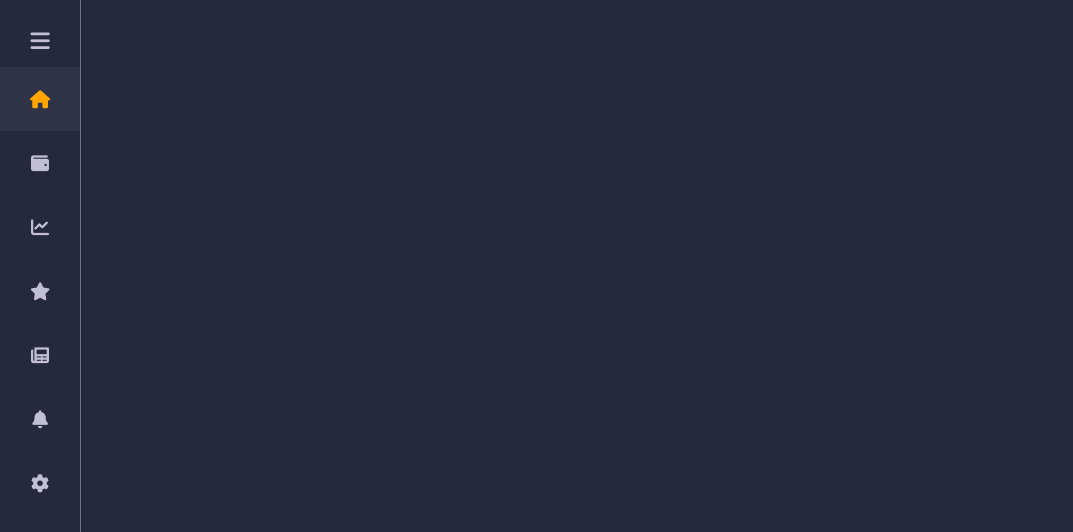
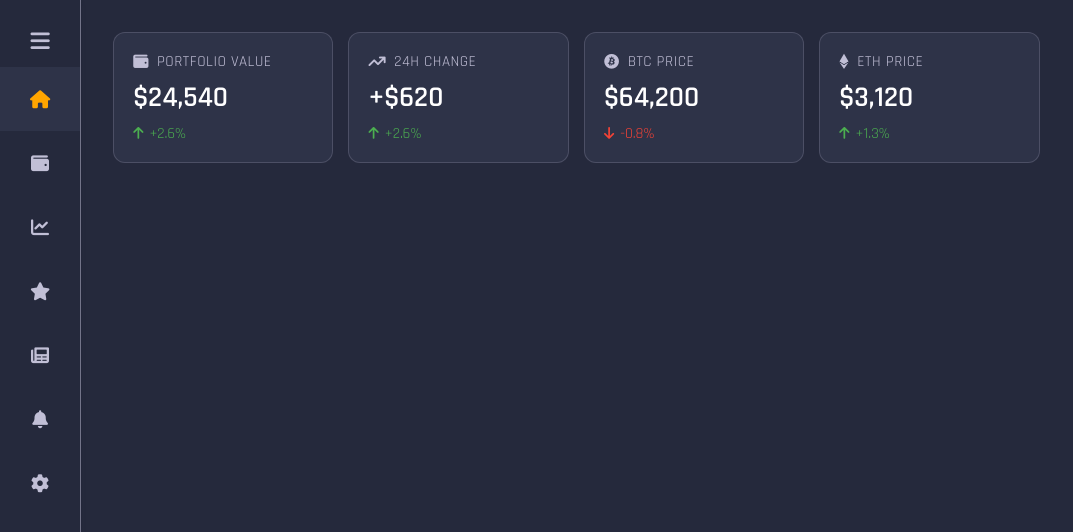
Before and after one commit to joseph-johnson27001/crypto-dashboard, a Vue app: page / in a window 1280 px wide. Shown: the top 532 px of the page, without its empty margins (0-1073 px from the left). Built offline with nearby package versions, Linux system fonts and the light colour scheme.

Commit message:
Stat card

```diff
--- a/src/App.vue
+++ b/src/App.vue
@@ -1,30 +1,43 @@
 <template>
   <div id="app">
     <SideBar />
-    <div class="content"></div>
+    <div class="content">
+      <DashboardPage />
+    </div>
   </div>
 </template>
 
 <script>
 import SideBar from "./components/Navigation/SideBar.vue";
+import DashboardPage from "./views/DashboardPage.vue";
 
 export default {
   name: "App",
   components: {
     SideBar,
+    DashboardPage,
   },
 };
 </script>
+
 <style>
 body {
   background-color: #25293c;
   padding: 0;
   margin: 0;
   min-height: 100dvh;
+  font-family: "Rajdhani", sans-serif;
+  overflow: hidden;
 }
 
 #app {
+  display: flex;
   min-height: 100dvh;
   height: 100dvh;
 }
+
+.content {
+  flex-grow: 1;
+  overflow-y: auto;
+}
 </style>
--- /dev/null
+++ b/src/components/UI/StatCard.vue
@@ -0,0 +1,88 @@
+<!-- components/UI/StatCard.vue -->
+<template>
+  <div class="stat-card">
+    <div class="stat-header">
+      <slot name="icon"></slot>
+      <span class="label">{{ label }}</span>
+    </div>
+    <div class="stat-value">{{ value }}</div>
+    <div
+      v-if="change"
+      class="stat-change"
+      :class="{ positive: isPositive, negative: !isPositive }"
+    >
+      <i :class="isPositive ? 'fas fa-arrow-up' : 'fas fa-arrow-down'"></i>
+      {{ change }}
+    </div>
+  </div>
+</template>
+
+<script>
+export default {
+  name: "StatCard",
+  props: {
+    label: String,
+    value: String,
+    change: String,
+  },
+  computed: {
+    isPositive() {
+      return this.change && !this.change.startsWith("-");
+    },
+  },
+};
+</script>
+
+<style scoped>
+.stat-card {
+  background: #2e3348;
+  border: 1px solid rgba(193, 191, 214, 0.2);
+  border-radius: 12px;
+  padding: 1.2rem;
+  min-width: 180px;
+  color: #c1bfd6;
+  font-family: "Rajdhani", sans-serif;
+  display: flex;
+  flex-direction: column;
+  gap: 0.5rem;
+  transition: border 0.1s linear;
+  cursor: pointer;
+}
+.stat-card:hover {
+  border: 1px solid whitesmoke;
+}
+
+.stat-header {
+  display: flex;
+  align-items: center;
+  gap: 0.5rem;
+  font-size: 0.95rem;
+  text-transform: uppercase;
+  letter-spacing: 0.5px;
+}
+
+.stat-value {
+  font-size: 1.8rem;
+  font-weight: 600;
+  color: white;
+}
+
+.stat-change {
+  font-size: 0.95rem;
+  display: flex;
+  align-items: center;
+  gap: 6px;
+}
+
+.stat-change i {
+  font-size: 0.85rem;
+}
+
+.stat-change.positive {
+  color: #4caf50;
+}
+
+.stat-change.negative {
+  color: #f44336;
+}
+</style>
--- /dev/null
+++ b/src/views/DashboardPage.vue
@@ -0,0 +1,71 @@
+<template>
+  <div class="dashboard">
+    <div class="kpi-row">
+      <StatCard
+        v-for="(card, index) in statCards"
+        :key="index"
+        :label="card.label"
+        :value="card.value"
+        :change="card.change"
+      >
+        <template #icon>
+          <i :class="card.icon"></i>
+        </template>
+      </StatCard>
+    </div>
+  </div>
+</template>
+
+<script>
+import StatCard from "@/components/UI/StatCard.vue";
+
+export default {
+  name: "DashboardPage",
+  components: {
+    StatCard,
+  },
+  data() {
+    return {
+      statCards: [
+        {
+          label: "Portfolio Value",
+          value: "$24,540",
+          change: "+2.6%",
+          icon: "fas fa-wallet",
+        },
+        {
+          label: "24h Change",
+          value: "+$620",
+          change: "+2.6%",
+          icon: "fas fa-arrow-trend-up",
+        },
+        {
+          label: "BTC Price",
+          value: "$64,200",
+          change: "-0.8%",
+          icon: "fab fa-bitcoin",
+        },
+        {
+          label: "ETH Price",
+          value: "$3,120",
+          change: "+1.3%",
+          icon: "fab fa-ethereum",
+        },
+      ],
+    };
+  },
+};
+</script>
+
+<style scoped>
+.dashboard {
+  padding: 2rem;
+  color: white;
+}
+
+.kpi-row {
+  display: grid;
+  grid-template-columns: repeat(4, 1fr);
+  gap: 15px;
+}
+</style>
```
